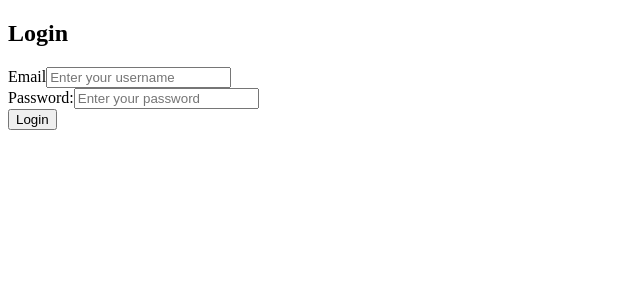
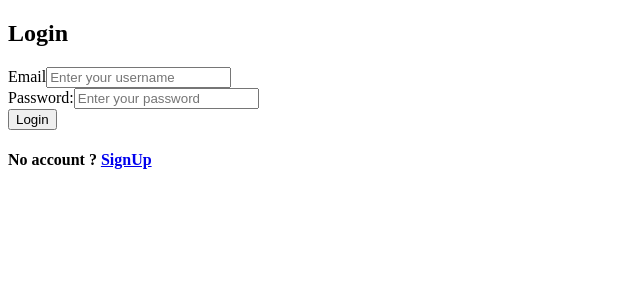
Before and after one commit to OmarMohmdSuleiman/expand-mind, a React (Vite) app in the folder frontend/: page / in a window 1280 px wide. Shown: the top 300 px of the page, without its empty margins (0-640 px from the left). Built offline with nearby package versions, Linux system fonts and the light colour scheme; a web font is replaced by a local one.

Commit message:
Import SignUp component into Login.jsx then add h4 element for sign up

```diff
--- a/frontend/src/components/Login.jsx
+++ b/frontend/src/components/Login.jsx
@@ -1,4 +1,5 @@
 import React from "react";
+import SignUp from "./SignUp";
 
 function Login(){
 
@@ -25,7 +26,8 @@ function Login(){
             />
           </div>
           <button type="submit">Login</button>
-        </form></div>
+        </form>
+        <h4>No account ? <a href="#">SignUp</a></h4></div>
     )
 }
 
```
